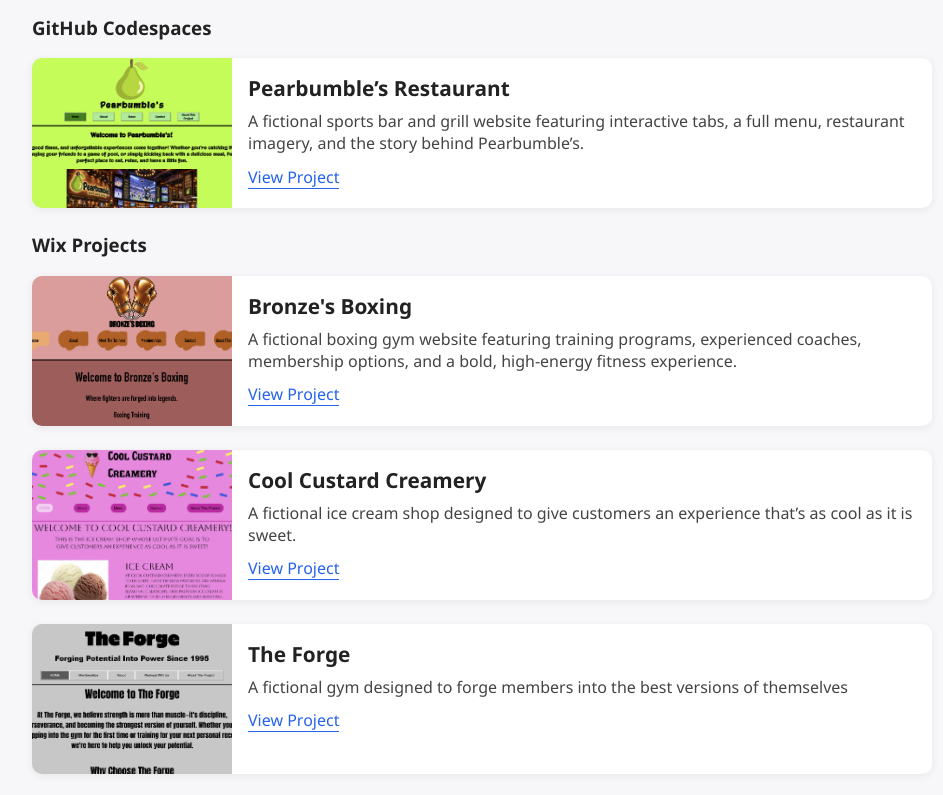
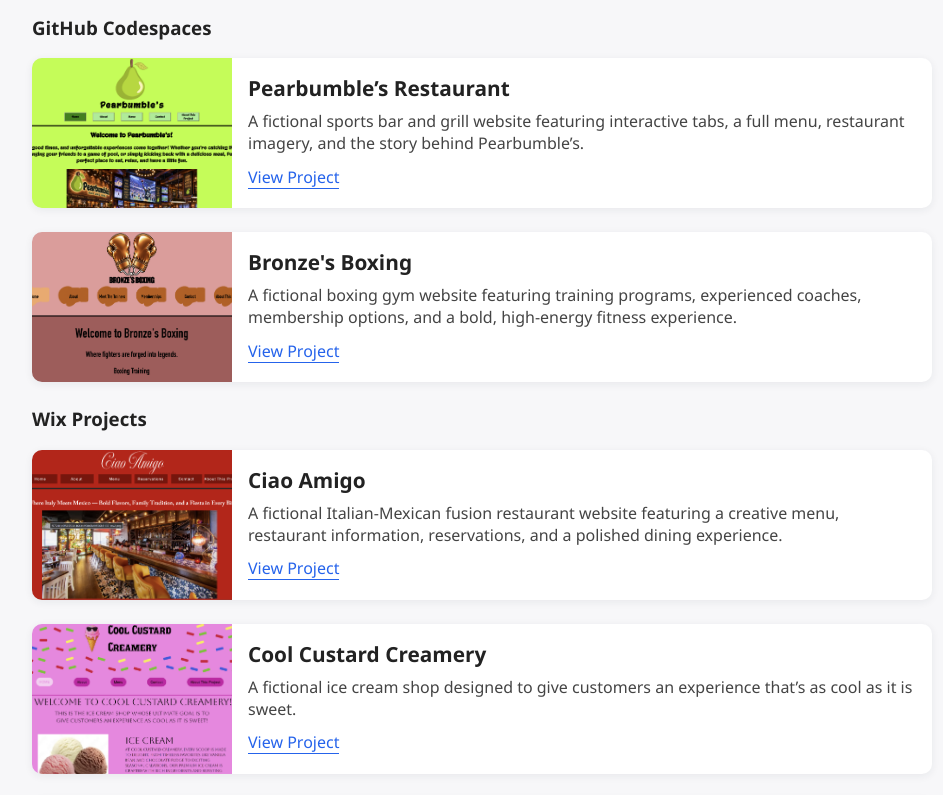
Before and after one commit to Daringdeveloper25/Web-Design-Portfolio, a plain HTML site: page index.html in a window 1280 px wide. Shown: the part 415-1210 px from the top of the page, without its empty margins (158-1101 px from the left). Drawn offline with Linux system fonts and the light colour scheme.

Commit message:
Fixed the site from separate branching and re-added Ciao Amigo after accidentally deleting it.

```diff
--- a/index.html
+++ b/index.html
@@ -27,13 +27,21 @@
                     <a href="https://daringdeveloper25.github.io/PearBumble-s/" target="_blank">View Project</a>
                 </div>
             </div>
-            <h3>Wix Projects</h3>
-           <div class="project-card">
+            <div class="project-card">
                 <img src="img/Bronze's Boxing.png" alt="Bronze's Boxing">
                 <div>
                     <h3>Bronze's Boxing</h3>
                     <p>A fictional boxing gym website featuring training programs, experienced coaches, membership options, and a bold, high-energy fitness experience.</p>
                     <a href="https://daringdeveloper25.github.io/Bronze-s-Boxing/" target="_blank">View Project</a>
+                </div>
+            </div>
+            <h3>Wix Projects</h3>
+            <div class="project-card">
+                <img src="img/Ciao Amigo Cover.png" alt="Ciao Amigo">
+                <div>
+                    <h3>Ciao Amigo</h3>
+                    <p>A fictional Italian-Mexican fusion restaurant website featuring a creative menu, restaurant information, reservations, and a polished dining experience.</p>
+                    <a href="https://jebhunt382.wixsite.com/ciao-amigo" target="_blank">View Project</a>
                 </div>
             </div>
            <div class="project-card">
```
